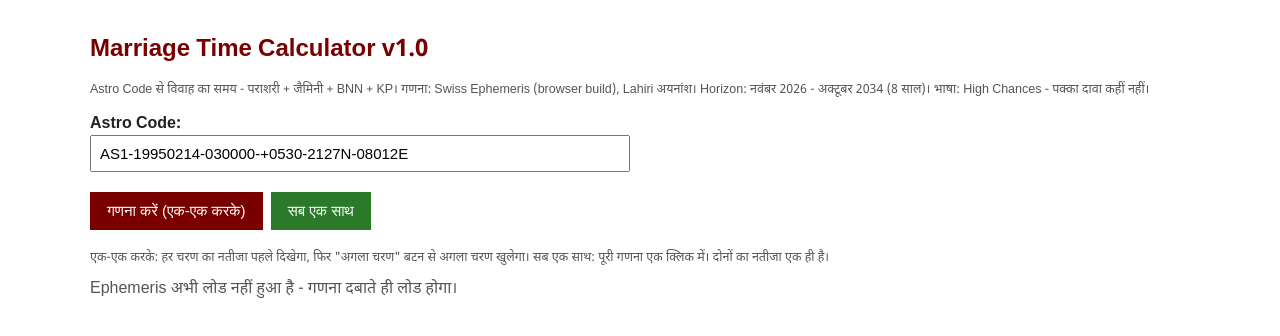
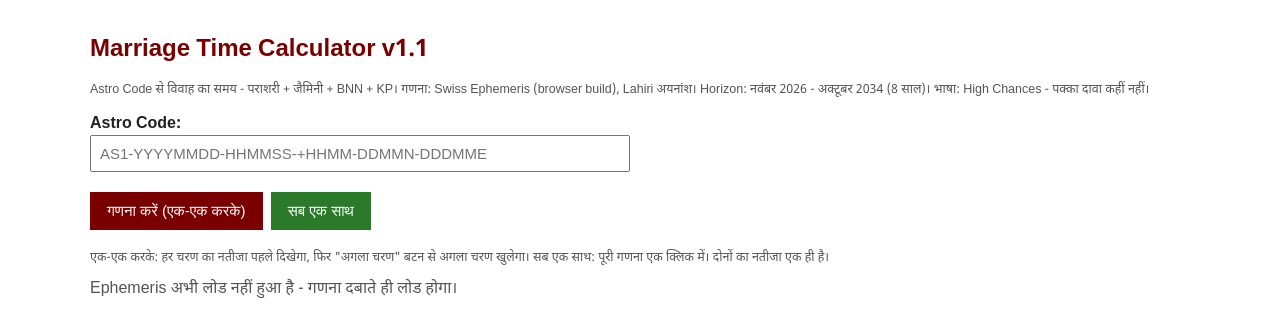
Before and after one commit to AstroSarang/astro-app-tools, a plain HTML site: page tools/marriage-time.html in a window 1280 px wide. Drawn offline with Linux system fonts and the light colour scheme.

Commit message:
Marriage Time Calculator v1.1: remove default Astro Code (was test value), empty input with format placeholder

```diff
--- a/tools/marriage-time.html
+++ b/tools/marriage-time.html
@@ -3,7 +3,7 @@
 <head>
 <meta charset="utf-8">
 <meta name="viewport" content="width=device-width, initial-scale=1">
-<title>Marriage Time Calculator v1.0</title>
+<title>Marriage Time Calculator v1.1</title>
 <style>
 body{font-family:"Noto Sans Devanagari",sans-serif;max-width:1100px;margin:0 auto;padding:18px;color:#222;background:#fff}
 h1{font-size:24px;color:#7a0000}
@@ -33,11 +33,11 @@ button{padding:9px 16px;font-size:15px;margin:4px 4px 4px 0;cursor:pointer}
 </style>
 </head>
 <body>
-<h1>Marriage Time Calculator v1.0</h1>
+<h1>Marriage Time Calculator v1.1</h1>
 <p class="small">Astro Code से विवाह का समय - पराशरी + जैमिनी + BNN + KP। गणना: Swiss Ephemeris (browser build), Lahiri अयनांश। Horizon: नवंबर 2026 - अक्टूबर 2034 (8 साल)। भाषा: High Chances - पक्का दावा कहीं नहीं।</p>
 <p>
 <label for="astro-code"><b>Astro Code:</b></label><br>
-<input type="text" id="astro-code" value="AS1-19950214-030000-+0530-2127N-08012E">
+<input type="text" id="astro-code" value="" placeholder="AS1-YYYYMMDD-HHMMSS-+HHMM-DDMMN-DDDMME">
 </p>
 <p>
 <button class="btn-main" id="btn-steps" onclick="runCalc('steps')">गणना करें (एक-एक करके)</button>
```
